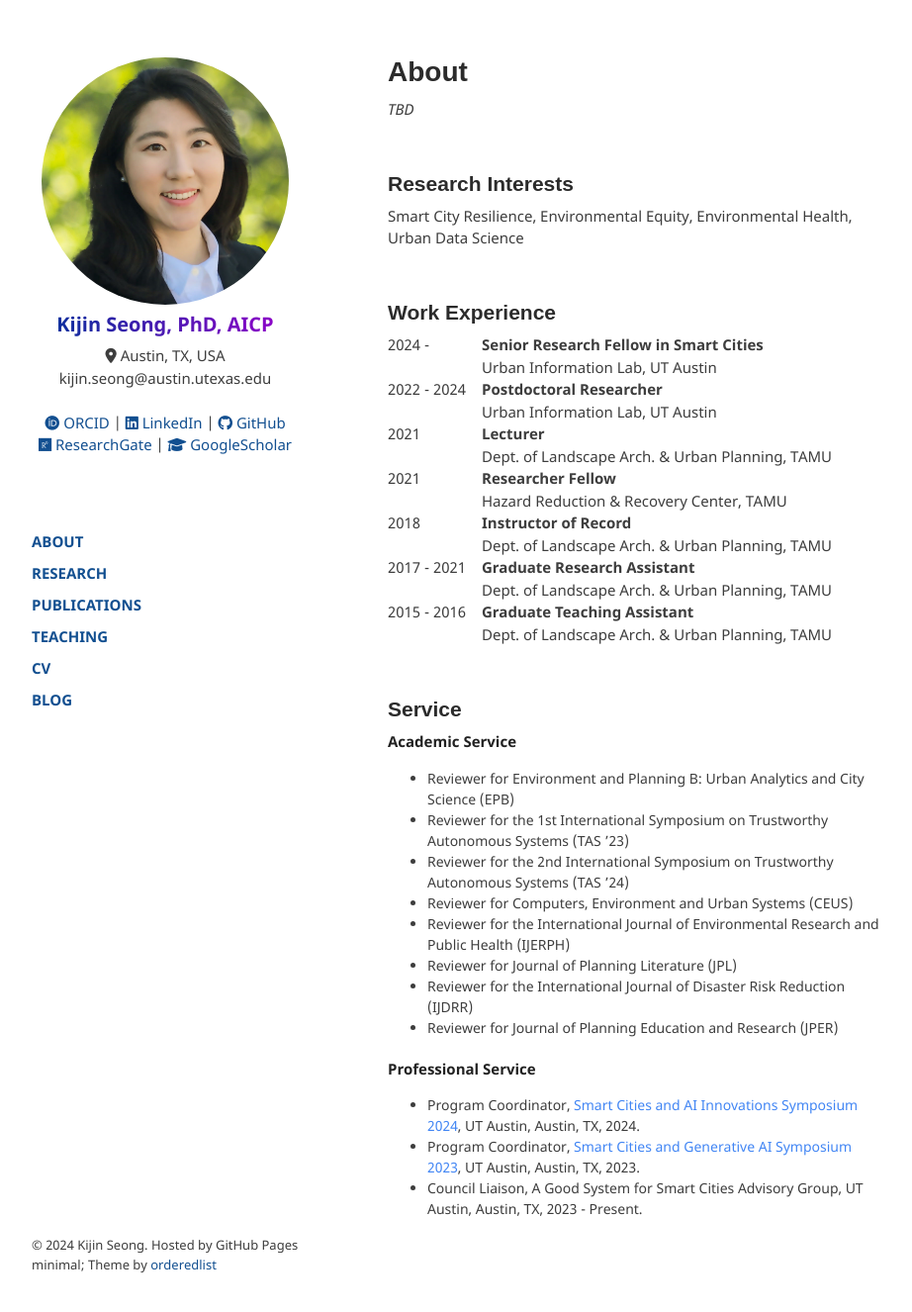
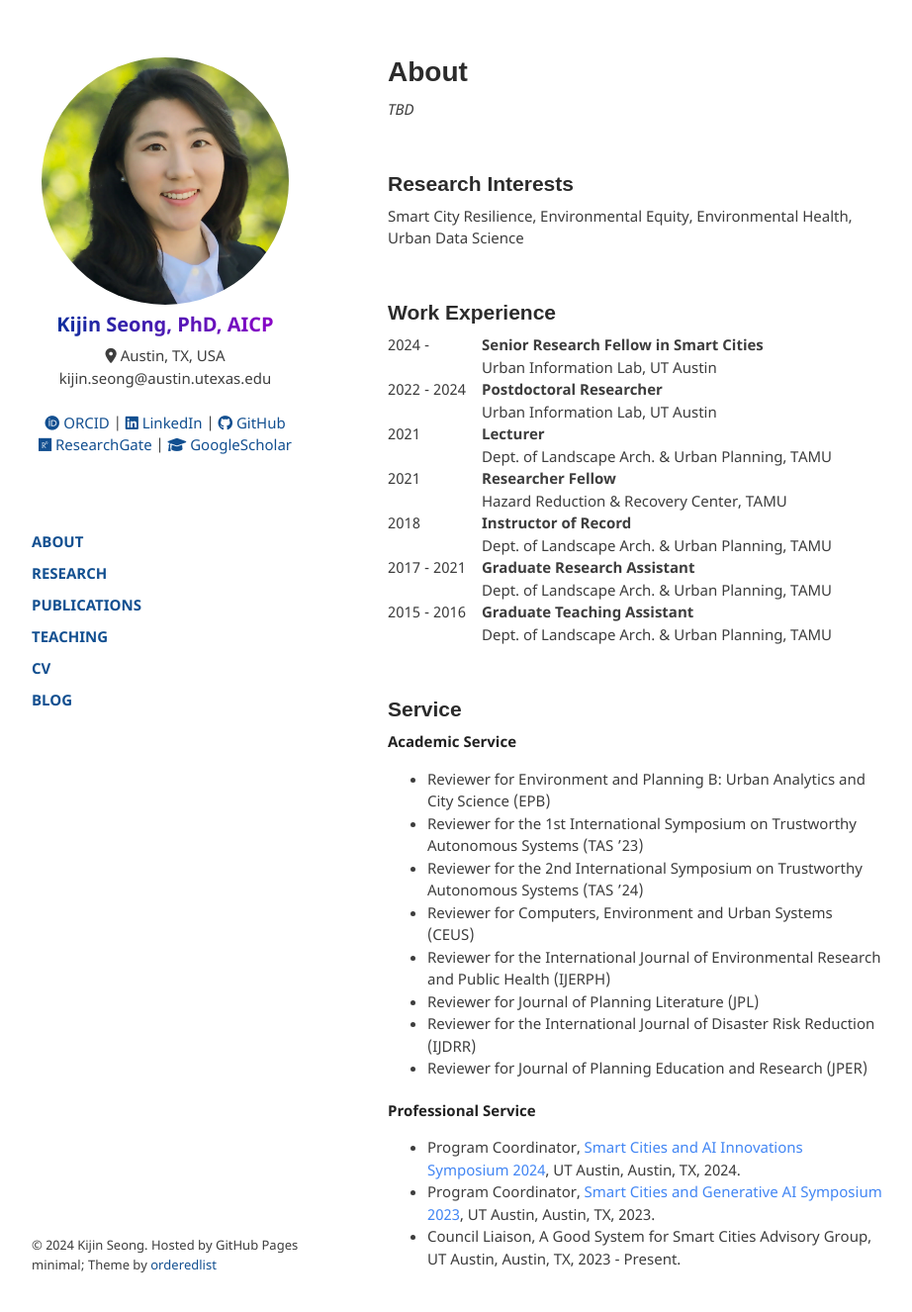
Before and after one commit to kijinseong/kijinseong.github.io, a Jekyll site: the page built from pages/about.md, in a window 1280 px wide and 1353 px high. Shown: the top 1326 px of the window at 99% size, without its empty margins (178-1100 px from the left). Built offline with Jekyll 4.4.1, drawn with Linux system fonts in a browser that asks for light colours.

Commit message:
Text size

```diff
--- a/assets/css/style.scss
+++ b/assets/css/style.scss
@@ -30,3 +30,7 @@ a:hover {
 .text-colored {
     color: #3d3d3d; /* Replace with your desired text color */
 }
+
+.text-colored ul li {
+    font-size: 15px; /* Set the font size to 15px */
+}
```
